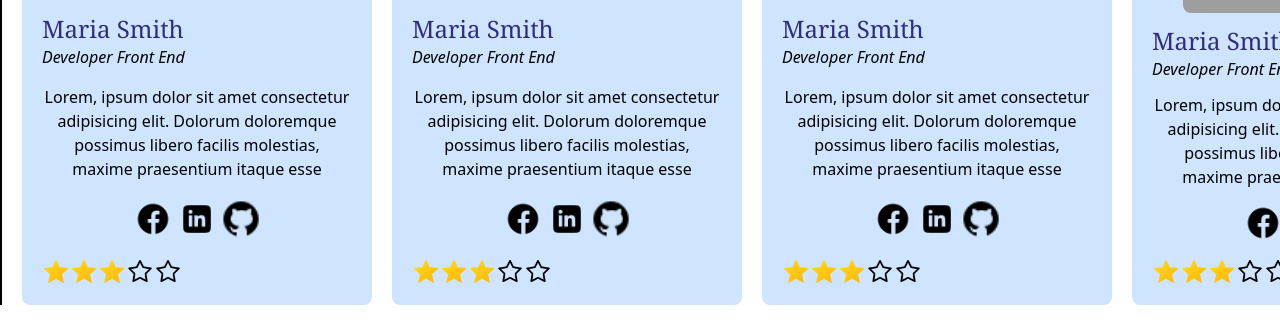
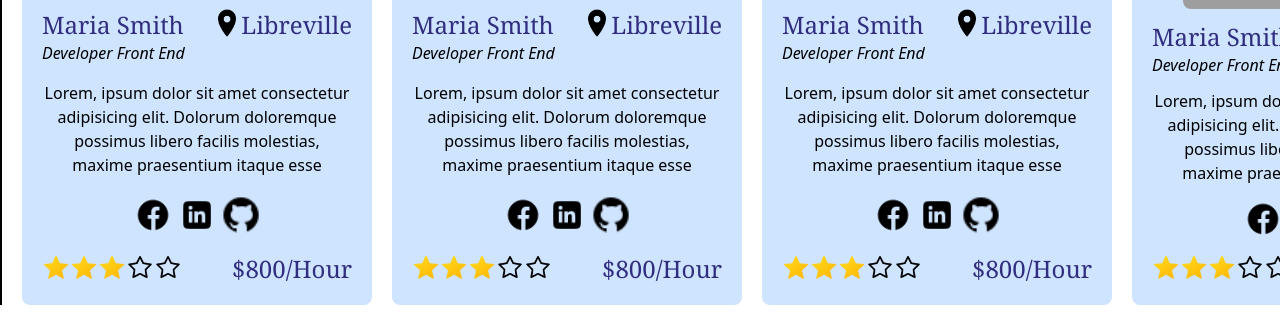
Before and after one commit to Kedesh23/freelance, a website: page public/result.html in a window 1280 px wide. Shown: the part 265-600 px from the top of the page. Drawn offline with nearby package versions, Linux system fonts and the light colour scheme; grey boxes are pictures that could not be loaded.

Commit message:
ajustement sur la page

```diff
--- a/public/result.html
+++ b/public/result.html
@@ -13,9 +13,17 @@
                 <div class="flex flex-row justify-between gap-x-5 mr-14">
                     <div class="w-[350px] bg-blue-400/30 h-[570px] p-5 flex flex-col gap-y-4 rounded-lg">
                         <img src="https://images.unsplash.com/photo-1494790108377-be9c29b29330?ixlib=rb-1.2.1&ixid=eyJhcHBfaWQiOjEyMDd9&auto=format&fit=facearea&facepad=2&w=256&h=256&q=80" alt="" class="h-[50%] w-[80%] mx-auto rounded-lg">
+                        <div class="flex justify-between">
                             <div>
                                 <h1 class="text-2xl font-serif text-indigo-900">Maria Smith</h1>
                                 <p class="italic text-ms">Developer Front End</p>
+                            </div>
+                            <div class="flex">
+                                <img src="assets/location.png" alt="" class="h-7">
+                                <p class="text-2xl font-serif text-indigo-900">
+                                    Libreville
+                                </p>
+                            </div>
                         </div>
                         <p class="text-center">
                             Lorem, ipsum dolor sit amet consectetur adipisicing elit. Dolorum doloremque possimus libero facilis molestias, maxime praesentium itaque esse
@@ -31,6 +39,7 @@
                                 <img src="assets/github.png" alt="" class="h-11">
                             </a>
                         </div>
+                        <div class="flex justify-between">
                             <div class="flex">
                                 <img src="assets/etoile_pleine.png" alt="" class="h-7">
                                 <img src="assets/etoile_pleine.png" alt="" class="h-7">
@@ -38,12 +47,24 @@
                                 <img src="assets/etoile_vide.png" alt="" class="h-7">
                                 <img src="assets/etoile_vide.png" alt="" class="h-7">
                             </div>
+                            <p class="text-2xl font-serif text-indigo-900">
+                                $800/Hour
+                            </p>
+                        </div>
                     </div>
                     <div class="w-[350px] bg-blue-400/30 h-[570px] p-5 flex flex-col gap-y-4 rounded-lg">
                         <img src="https://images.unsplash.com/photo-1494790108377-be9c29b29330?ixlib=rb-1.2.1&ixid=eyJhcHBfaWQiOjEyMDd9&auto=format&fit=facearea&facepad=2&w=256&h=256&q=80" alt="" class="h-[50%] w-[80%] mx-auto rounded-lg">
+                        <div class="flex justify-between">
                             <div>
                                 <h1 class="text-2xl font-serif text-indigo-900">Maria Smith</h1>
                                 <p class="italic text-ms">Developer Front End</p>
+                            </div>
+                            <div class="flex">
+                                <img src="assets/location.png" alt="" class="h-7">
+                                <p class="text-2xl font-serif text-indigo-900">
+                                    Libreville
+                                </p>
+                            </div>
                         </div>
                         <p class="text-center">
                             Lorem, ipsum dolor sit amet consectetur adipisicing elit. Dolorum doloremque possimus libero facilis molestias, maxime praesentium itaque esse
@@ -59,6 +80,7 @@
                                 <img src="assets/github.png" alt="" class="h-11">
                             </a>
                         </div>
+                        <div class="flex justify-between">
                             <div class="flex">
                                 <img src="assets/etoile_pleine.png" alt="" class="h-7">
                                 <img src="assets/etoile_pleine.png" alt="" class="h-7">
@@ -66,12 +88,24 @@
                                 <img src="assets/etoile_vide.png" alt="" class="h-7">
                                 <img src="assets/etoile_vide.png" alt="" class="h-7">
                             </div>
+                            <p class="text-2xl font-serif text-indigo-900">
+                                $800/Hour
+                            </p>
+                        </div>
                     </div>
                     <div class="w-[350px] bg-blue-400/30 h-[570px] p-5 flex flex-col gap-y-4 rounded-lg">
                         <img src="https://images.unsplash.com/photo-1494790108377-be9c29b29330?ixlib=rb-1.2.1&ixid=eyJhcHBfaWQiOjEyMDd9&auto=format&fit=facearea&facepad=2&w=256&h=256&q=80" alt="" class="h-[50%] w-[80%] mx-auto rounded-lg">
+                        <div class="flex  justify-between">
                             <div>
                                 <h1 class="text-2xl font-serif text-indigo-900">Maria Smith</h1>
                                 <p class="italic text-ms">Developer Front End</p>
+                            </div>
+                            <div class="flex">
+                                <img src="assets/location.png" alt="" class="h-7">
+                                <p class="text-2xl font-serif text-indigo-900">
+                                    Libreville
+                                </p>
+                            </div>
                         </div>
                         <p class="text-center">
                             Lorem, ipsum dolor sit amet consectetur adipisicing elit. Dolorum doloremque possimus libero facilis molestias, maxime praesentium itaque esse
@@ -87,6 +121,7 @@
                                 <img src="assets/github.png" alt="" class="h-11">
                             </a>
                         </div>
+                        <div class="flex justify-between">
                             <div class="flex">
                                 <img src="assets/etoile_pleine.png" alt="" class="h-7">
                                 <img src="assets/etoile_pleine.png" alt="" class="h-7">
@@ -94,12 +129,24 @@
                                 <img src="assets/etoile_vide.png" alt="" class="h-7">
                                 <img src="assets/etoile_vide.png" alt="" class="h-7">
                             </div>
+                            <p class="text-2xl font-serif text-indigo-900">
+                                $800/Hour
+                            </p>
+                        </div>
                     </div>
                     <div class="w-[350px] bg-blue-400/30 h-[570px] p-5 flex flex-col gap-y-3 rounded-lg">
                         <img src="https://images.unsplash.com/photo-1494790108377-be9c29b29330?ixlib=rb-1.2.1&ixid=eyJhcHBfaWQiOjEyMDd9&auto=format&fit=facearea&facepad=2&w=256&h=256&q=80" alt="" class="h-[50%] w-[80%] mx-auto rounded-lg">
+                        <div class="flex justify-between">
                             <div>
                                 <h1 class="text-2xl font-serif text-indigo-900">Maria Smith</h1>
                                 <p class="italic text-ms">Developer Front End</p>
+                            </div>
+                            <div class="flex">
+                                <img src="assets/location.png" alt="" class="h-7">
+                                <p class="text-2xl font-serif text-indigo-900">
+                                    Libreville
+                                </p>
+                            </div>
                         </div>
                         <p class="text-center">
                             Lorem, ipsum dolor sit amet consectetur adipisicing elit. Dolorum doloremque possimus libero facilis molestias, maxime praesentium itaque esse
@@ -115,12 +162,17 @@
                                 <img src="assets/github.png" alt="" class="h-11">
                             </a>
                         </div>
+                        <div class="flex justify-between">
                             <div class="flex">
                                 <img src="assets/etoile_pleine.png" alt="" class="h-7">
                                 <img src="assets/etoile_pleine.png" alt="" class="h-7">
                                 <img src="assets/etoile_pleine.png" alt=""class="h-7">
                                 <img src="assets/etoile_vide.png" alt="" class="h-7">
                                 <img src="assets/etoile_vide.png" alt="" class="h-7">
+                            </div>
+                            <p class="text-2xl font-serif text-indigo-900">
+                                $800/Hour
+                            </p>
                         </div>
                     </div>
                 </div>
```
Also changed, not shown: public/assets/location.png (added). Lines whose indentation alone changed are shown as unchanged.
